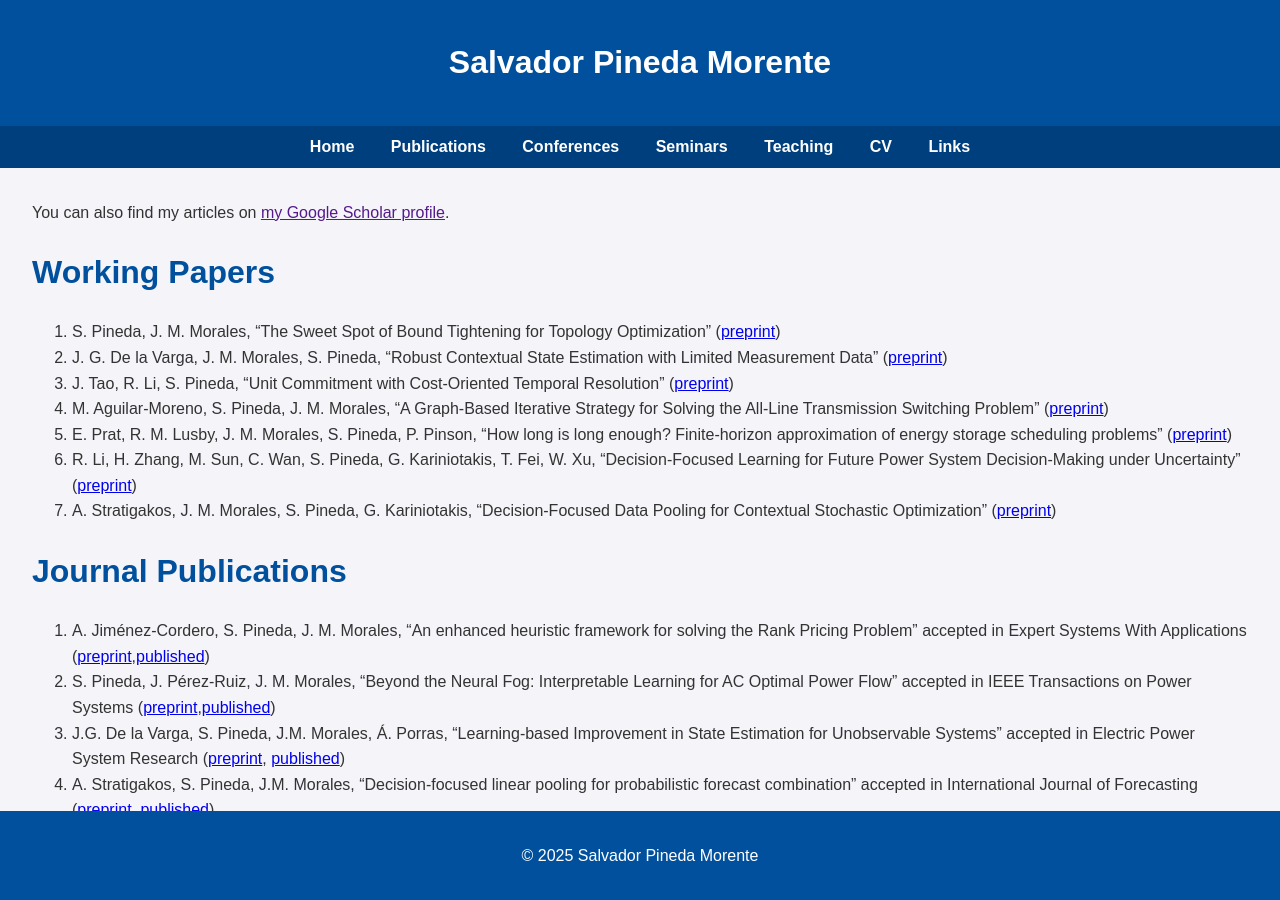
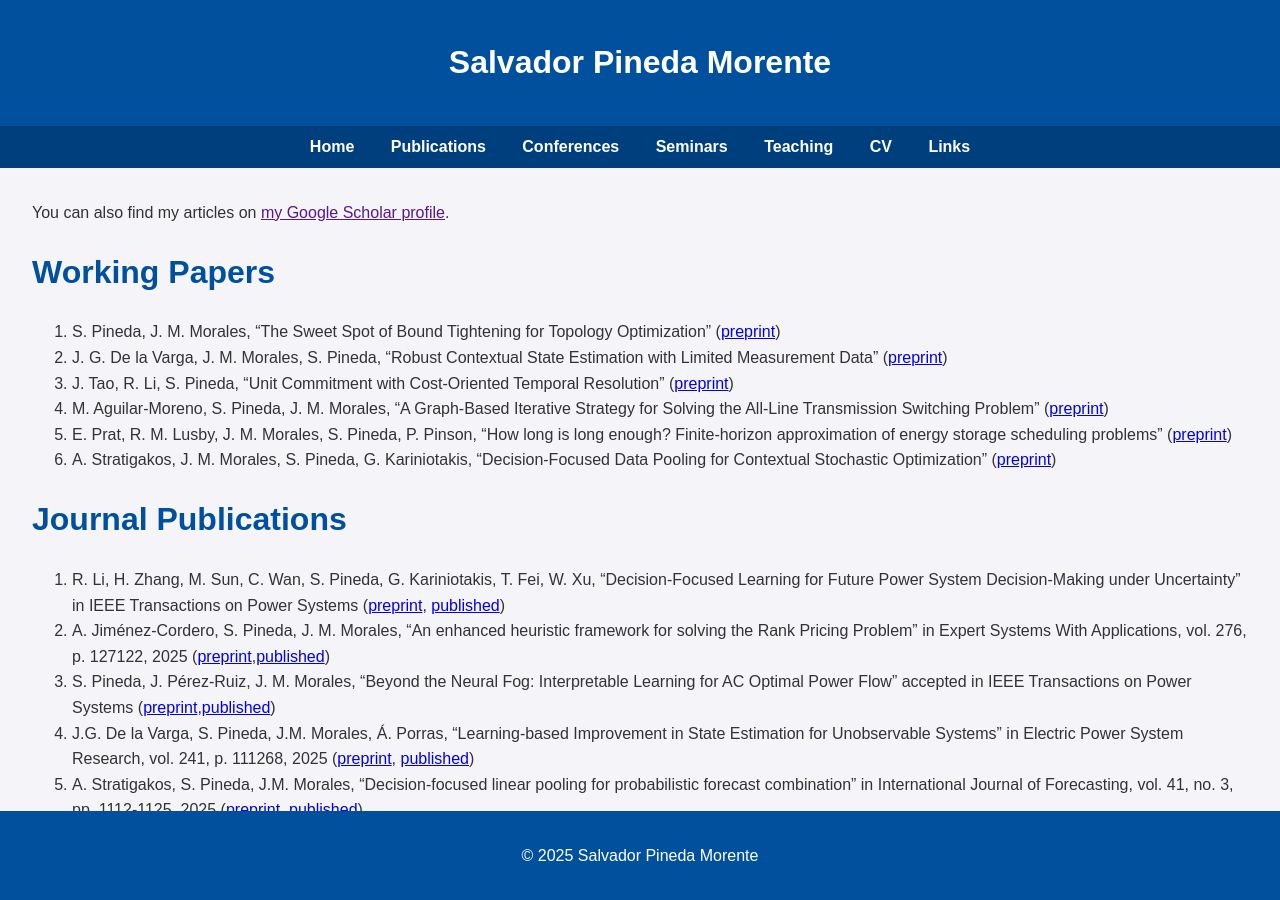
Before and after one commit to salvapineda/salvapineda.github.io, a Jekyll site: the page built from publications.md, in a window 1280 px wide and 900 px high. Built offline with Jekyll 4.4.1, drawn with Linux system fonts in a browser that asks for light colours.

Commit message:
add publication details

```diff
--- a/publications.md
+++ b/publications.md
@@ -13,15 +13,15 @@ title: "Publications"
 1.  J. Tao, R. Li, S. Pineda, "Unit Commitment with Cost-Oriented Temporal Resolution" ([preprint](https://arxiv.org/abs/2506.02707))
 1.  M. Aguilar-Moreno, S. Pineda, J. M. Morales, "A Graph-Based Iterative Strategy for Solving the All-Line Transmission Switching Problem" ([preprint](https://arxiv.org/abs/2502.10333))
 1.  E. Prat, R. M. Lusby, J. M. Morales, S. Pineda, P. Pinson, "How long is long enough? Finite-horizon approximation of energy storage scheduling problems" ([preprint](https://arxiv.org/abs/2411.17463))
-1.  R. Li, H. Zhang, M. Sun, C. Wan, S. Pineda, G. Kariniotakis, T. Fei, W. Xu, "Decision-Focused Learning for Future Power System Decision-Making under Uncertainty" ([preprint](https://arxiv.org/abs/2401.03680))
 1.  A. Stratigakos, J. M. Morales, S. Pineda, G. Kariniotakis, "Decision-Focused Data Pooling for Contextual Stochastic Optimization" ([preprint](https://hal.science/hal-04268454))
 
 # Journal Publications
 
-1.  A. Jiménez-Cordero, S. Pineda, J. M. Morales, "An enhanced heuristic framework for solving the Rank Pricing Problem" accepted in Expert Systems With Applications ([preprint](https://arxiv.org/abs/2405.15702),[published](https://www.sciencedirect.com/science/article/pii/S0957417425007444?dgcid=coauthor))
+1.  R. Li, H. Zhang, M. Sun, C. Wan, S. Pineda, G. Kariniotakis, T. Fei, W. Xu, "Decision-Focused Learning for Future Power System Decision-Making under Uncertainty" in IEEE Transactions on Power Systems ([preprint](https://arxiv.org/abs/2401.03680), [published](https://ieeexplore.ieee.org/document/11122623))
+1.  A. Jiménez-Cordero, S. Pineda, J. M. Morales, "An enhanced heuristic framework for solving the Rank Pricing Problem" in Expert Systems With Applications, vol. 276, p. 127122, 2025 ([preprint](https://arxiv.org/abs/2405.15702),[published](https://www.sciencedirect.com/science/article/pii/S0957417425007444?dgcid=coauthor))
 1.  S. Pineda, J. Pérez-Ruiz, J. M. Morales, "Beyond the Neural Fog: Interpretable Learning for AC Optimal Power Flow" accepted in IEEE Transactions on Power Systems ([preprint](https://arxiv.org/pdf/2408.05228),[published](https://ieeexplore.ieee.org/document/10964141))
-1.  J.G. De la Varga, S. Pineda, J.M. Morales, Á. Porras, "Learning-based Improvement in State Estimation for Unobservable Systems" accepted in Electric Power System Research ([preprint](https://arxiv.org/abs/2307.16822), [published](https://www.sciencedirect.com/science/article/pii/S0378779624011544))
-1.  A. Stratigakos, S. Pineda, J.M. Morales, "Decision-focused linear pooling for probabilistic forecast combination" accepted in International Journal of Forecasting ([preprint](https://hal.science/hal-04593114/document), [published](https://www.sciencedirect.com/science/article/pii/S0169207024001213))
+1.  J.G. De la Varga, S. Pineda, J.M. Morales, Á. Porras, "Learning-based Improvement in State Estimation for Unobservable Systems" in Electric Power System Research, vol. 241, p. 111268, 2025 ([preprint](https://arxiv.org/abs/2307.16822), [published](https://www.sciencedirect.com/science/article/pii/S0378779624011544))
+1.  A. Stratigakos, S. Pineda, J.M. Morales, "Decision-focused linear pooling for probabilistic forecast combination" in International Journal of Forecasting, vol. 41, no. 3, pp. 1112-1125, 2025 ([preprint](https://hal.science/hal-04593114/document), [published](https://www.sciencedirect.com/science/article/pii/S0169207024001213))
 1.  C. Domínguez, R. Gázquez, J. M. Morales, S. Pineda, "The Cooperative Maximum Capture Facility Location Problem" in Computers and Operations Research, vol. 170, p. 106782, 2024 ([preprint](https://arxiv.org/abs/2305.15169), [published](https://www.sciencedirect.com/science/article/pii/S0305054824002545?via%3Dihub))
 1.  A. Porras, L. Roald, J. M. Morales, S. Pineda, "Unifying Chance-Constrained and Robust Optimal Power Flow for Resilient Network Operations" in IEEE Transactions on Control of Network Systems, vol. 12, no. 1, pp. 1052-1061, March 2025 ([preprint](https://arxiv.org/abs/2303.05412), [published](https://ieeexplore.ieee.org/document/10607934))
 1.  S. Pineda, J. M. Morales, A. Porras, C. Domínguez, "Tight Big-Ms for Optimal Transmission Switching" in Electric Power System Research, vol. 234, 2024 ([preprint](https://arxiv.org/abs/2306.02784), [published](https://www.sciencedirect.com/science/article/pii/S0378779624005066))
```
